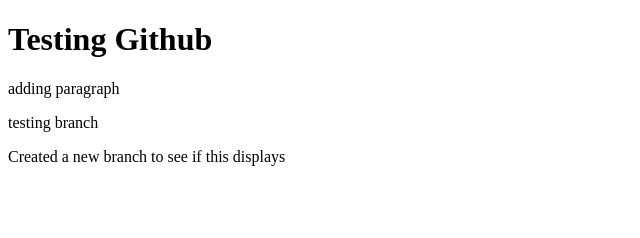
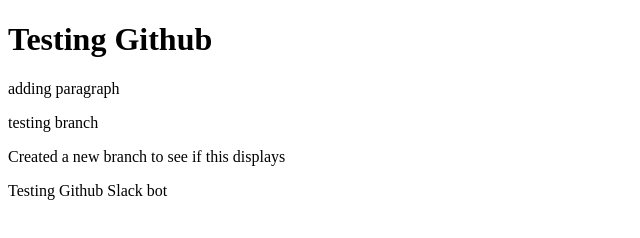
Before and after one commit to denisnishida/Github-Test, a plain HTML site: page index.html in a window 1280 px wide. Shown: the whole page, without its empty margins (0-640 px from the left). Drawn offline with Linux system fonts and the light colour scheme.

Commit message:
Testing Slack bot

```diff
--- a/index.html
+++ b/index.html
@@ -9,6 +9,7 @@
     <p>adding paragraph</p>
     <p>testing branch</p>
     <p>Created a new branch to see if this displays</p>
+    <p>Testing Github Slack bot</p>
 
 </body>
 </html>
```
